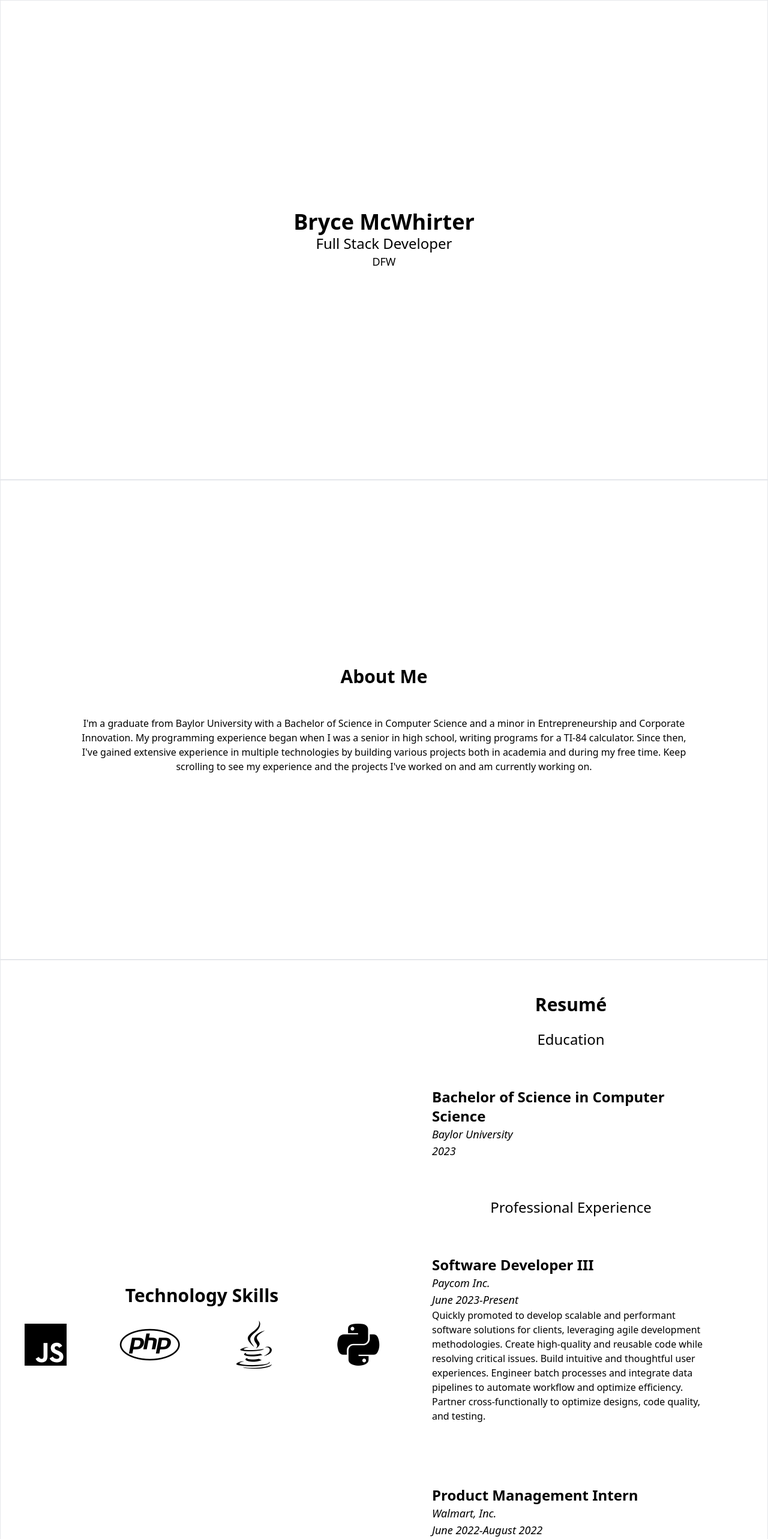
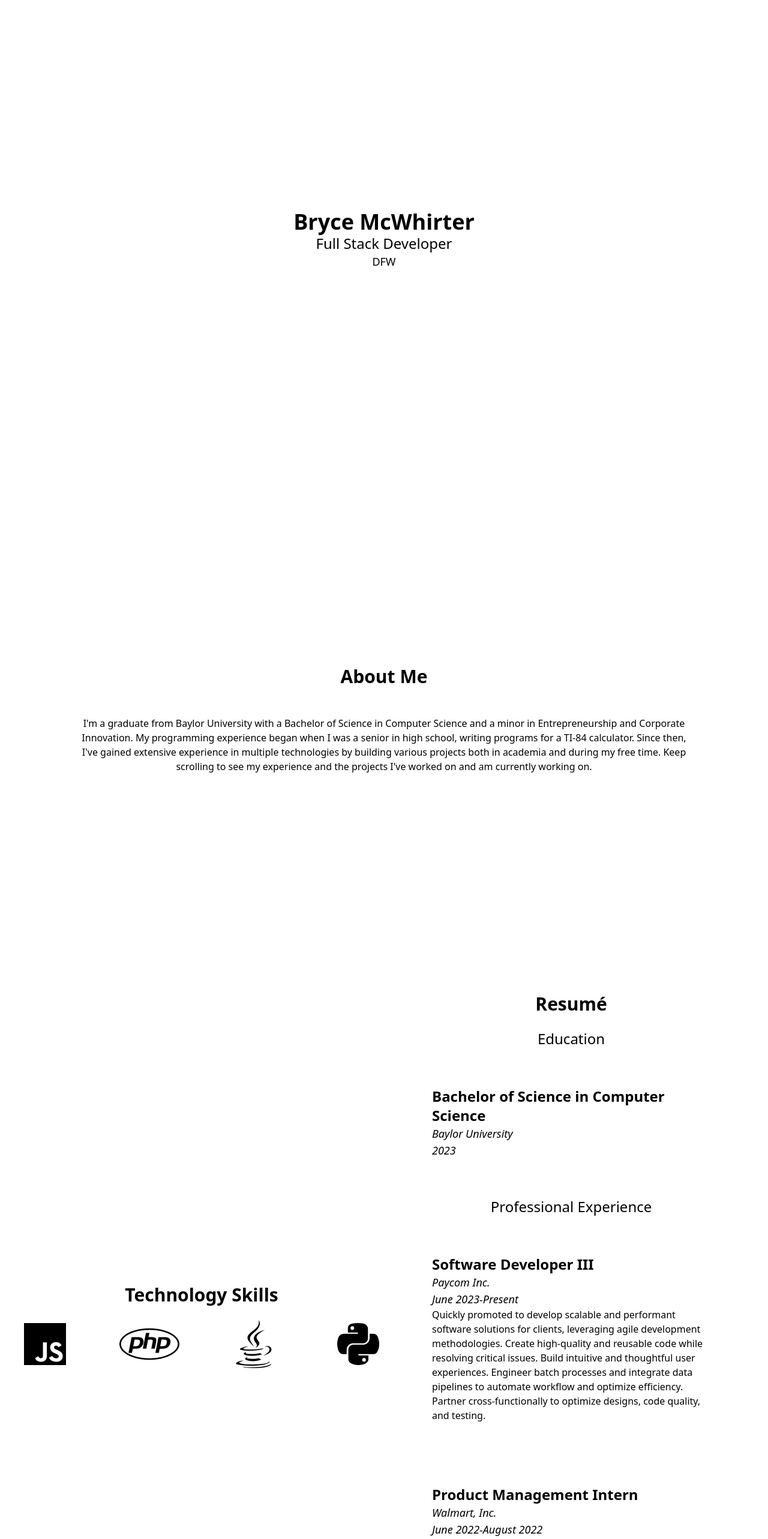
Before and after one commit to brycemcwhirter/my-portfolio, a SvelteKit app: page / in a window 1280 px wide. Shown: the top 2566 px of the page at 60% size. Built offline with nearby package versions, Linux system fonts and the light colour scheme.

Commit message:
Updated Projects Page with accurate information

```diff
--- a/src/components/Main.svelte
+++ b/src/components/Main.svelte
@@ -5,16 +5,14 @@
 
 <main class="dark:bg-black dark:text-white">
 	<section id="introPage">
-		<div class="flex min-h-screen flex-col items-center justify-center border">
+		<div class="flex min-h-screen flex-col items-center justify-center">
 			<h1 class="text-2xl font-semibold md:text-4xl">Bryce McWhirter</h1>
 			<p class="text-lg font-medium md:text-2xl">Full Stack Developer</p>
 			<p class="text-md font-medium md:text-lg">DFW</p>
 		</div>
 	</section>
 	<section id="aboutPage">
-		<div
-			class="flex min-h-screen flex-col items-center justify-center space-y-10 border md:space-y-12"
-		>
+		<div class="flex min-h-screen flex-col items-center justify-center space-y-10 md:space-y-12">
 			<h1 class="text-2xl font-semibold md:text-3xl">About Me</h1>
 			<p class="m-4 text-center md:m-28 lg:m-32">
 				I'm a graduate from Baylor University with a Bachelor of Science in Computer Science and a
@@ -34,7 +32,7 @@
 		<Project />
 	</section>
 	<section id="contactPage">
-		<div class="flex min-h-screen flex-col items-center justify-center space-y-6 border sm:p-px">
+		<div class="flex min-h-screen flex-col items-center justify-center space-y-6 sm:p-px">
 			<h1 class="text-2xl font-semibold lg:text-4xl">Contact</h1>
 			<p class="m-9 text-center text-sm md:m-20 lg:m-32 lg:text-lg">
 				I appreciate you taking the time to explore my background and projects. If you'd like to
--- a/src/components/Project.svelte
+++ b/src/components/Project.svelte
@@ -2,7 +2,7 @@
 	import ProjectCard from './ProjectCard.svelte';
 </script>
 
-<div class="grid min-h-screen border">
+<div class="grid min-h-screen">
 	<div class="grid p-7 lg:grid-cols-3">
 		<ProjectCard />
 	</div>
--- a/src/components/Resume.svelte
+++ b/src/components/Resume.svelte
@@ -2,7 +2,7 @@
 	import ExperienceCard from './ExperienceCard.svelte';
 </script>
 
-<div class="grid min-h-screen grid-cols-1 space-y-5 border p-6 md:p-8">
+<div class="grid min-h-screen grid-cols-1 space-y-5 p-6 md:p-8">
 	<!-- <h1
 		class="align-center flex items-center justify-center text-2xl font-bold md:text-3xl lg:hidden"
 	>
--- a/static/data/projects.json
+++ b/static/data/projects.json
@@ -1,6 +1,6 @@
 [
 	{
-		"title": "This Portfolio",
+		"title": "brycemcwhirter.com (this website)",
 		"imgLink": "/images/image-link.jpg",
 		"description": "My web portfolio showcases a collection of my software development projects, built using modern technologies such as Svelte.js for the front-end, Tailwind CSS for styling, and deployed with continuous integration and deployment tools like GitHub Actions and Netlify.",
 		"githubLink": "https://github.com/brycemcwhirter/my-portfolio"
```
